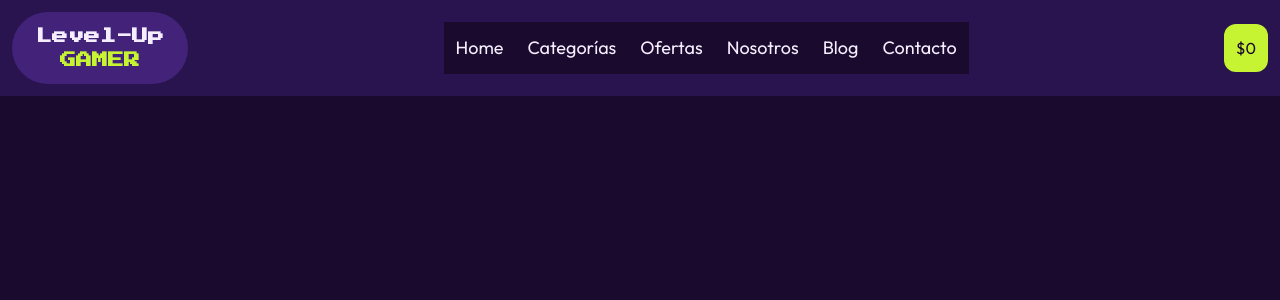
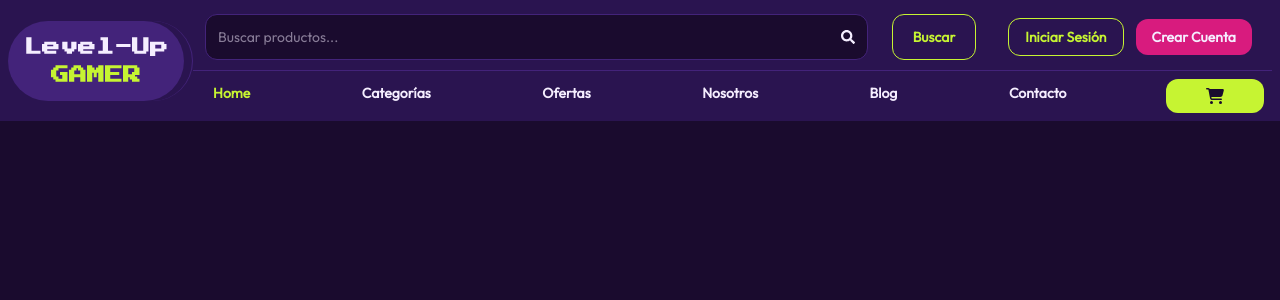
Before and after one commit to Shufflans/Tienda-Gamer-Level-Up, a React (Vite) app: page / in a window 1280 px wide. Shown: the top 300 px of the page. Built offline with nearby package versions, Linux system fonts and the light colour scheme.

Commit message:
Navbar para PC mejorado y creado

```diff
--- a/src/components/Navbar.jsx
+++ b/src/components/Navbar.jsx
@@ -3,62 +3,94 @@ import { IoCloseSharp } from "react-icons/io5";
 import { useState } from "react";
 import { Link } from "react-router-dom";
 import { FaSearch } from "react-icons/fa";
+import { FaCartShopping } from "react-icons/fa6";
 
 export function Navbar() {
 
     const [estaAbierto, setEstaAbierto] = useState(false);
 
     return(
-        <div className="bg-[#2A1450]">
-            <div className="flex flex-row justify-between p-3 items-center">
+        <div className="bg-[#2A1450] max-w-7xl mx-auto">
+            <div className="flex flex-row justify-between p-2 items-center">
                 <button onClick={() => setEstaAbierto(!estaAbierto)} className={`text-2xl transition-transform
                     ease-in-out duration-300 md:hidden ${estaAbierto ? 'rotate-90': 'rotate-0'} `}>
                     {estaAbierto ? <IoCloseSharp/> : <CiMenuBurger/>}
                 </button>
-                <h1 className=" font-bold font-press text-center bg-[#43237A] px-6 py-3 rounded-full">
-                    <span className="block text-[#F5EEFF]">Level-Up</span>
-                     <span className="text-[#C6F432]">GAMER</span>
-                </h1>
+                <div className="md:border-r border-[#43237A] pr-2 rounded-full">
+                    <h1 className="text-sm font-bold font-press text-center bg-[#43237A] px-4 py-3 rounded-full md:py-3 md:px-4 md:text-lg">
+                        <span className="block text-[#F5EEFF]">Level-Up</span>
+                        <span className="text-[#C6F432]">GAMER</span>
+                    </h1>
+                </div>
 
                 {/* ESTE ES EL NAVEGADOR PARA PC */}
-                <nav className="hidden md:flex bg-[#1A0B2E]">
-                    <Link to="/" className="text-lg text-center p-3 w-full">Home</Link>
-                    <Link to="/" className="text-lg text-center p-3 w-full">Categorías</Link>
-                    <Link to="/" className="text-lg text-center p-3 w-full">Ofertas</Link>
-                    <Link to="/" className="text-lg text-center p-3 w-full">Nosotros</Link>
-                    <Link to="/" className="text-lg text-center p-3 w-full">Blog</Link>
-                    <Link to="/" className="text-lg text-center p-3 w-full">Contacto</Link>
-                </nav>
 
-                <div className="bg-[#C6F432] text-[#1A0B2E] p-3 rounded-xl">
-                    <p>$0</p>
+                <div className=" hidden md:flex md:flex-col md:flex-1 gap-2 text-sm">
+                    <div className="flex justify-between items-center w-full border-b border-[#43237A] pb-1">
+                        <form onSubmit={(e) => e.preventDefault()} onClick={(e) => e.stopPropagation()} className="py-1.5 px-3 flex w-full gap-6 justify-between">
+                        <div className="border border-[#43237A] w-full p-3 rounded-xl flex bg-[#1A0B2E]">
+                            <input type="text" placeholder="Buscar productos..." className="outline-none w-full"/>
+                            <button>
+                                <FaSearch />
+                            </button>
+                        </div>
+                            <button className="border border-[#C6F432] text-[#C6F432] p-3 rounded-xl font-bold px-5">Buscar</button>
+                        </form>
+                        <div className="hidden md:flex md:flex-col md:items-center md:gap-4">
+                            <div className="md:flex md:flex-row md:justify-center md:items-center md:gap-3 md:px-5">
+                                <Link to="/" onClick={(e) => e.stopPropagation()} className="md:font-bold md:border md:border-[#C6F432] text-[#C6F432] text-center px-4 py-2 rounded-xl text-nowrap">Iniciar Sesión</Link>
+                                <Link to="/" onClick={(e) => e.stopPropagation()} className="bg-[#D81B7E] font-bold text-center px-4 py-2 rounded-xl text-nowrap">Crear Cuenta</Link>
+                            </div>
+                        </div>
+                    </div>
+                    <nav className="hidden md:flex md:justify-start md:items-center mx-2">
+                        <div className="flex font-bold justify-between w-full">
+                            <Link to="/" className="text-sm text-center py-1 px-3 text-[#C6F432]">Home</Link>
+                            <Link to="/" className="text-sm text-center py-1 px-3">Categorías</Link>
+                            <Link to="/" className="text-sm text-center py-1 px-3">Ofertas</Link>
+                            <Link to="/" className="text-sm text-center py-1 px-3">Nosotros</Link>
+                            <Link to="/" className="text-sm text-center py-1 px-3">Blog</Link>
+                            <Link to="/" className="text-sm text-center py-1 px-3">Contacto</Link>
+                            <div className="bg-[#C6F432] text-[#1A0B2E] rounded-xl flex items-center justify-center py-2 px-10 text-lg">
+                                <FaCartShopping/>
+                            </div>
+                        </div>
+                    </nav>
                 </div>
+
+
+
+
+                <div className="bg-[#C6F432] text-[#1A0B2E] p-3 rounded-xl md:hidden">
+                        <p>$0</p>
+                    </div>
+
             </div>
 
             {/* ESTE ES EL NAVEGADOR PARA CELULAR */}
-            <nav onClick={() => setEstaAbierto(false)} className={`${estaAbierto ? 'opacity-100 visible' : 'pointer-events-none opacity-0 invisible'} fixed top-24 left-0 right-0 z-50 flex flex-col bg-[#1A0B2E] overflow-y-auto transition-all duration-300 ease-in-out gap-4 bottom-0`}>
-                <form onSubmit={(e) => e.preventDefault()} onClick={(e) => e.stopPropagation()} className="p-4 flex w-full gap-6 justify-between">
-                    <div className="border border-[#43237A] w-fit p-3 rounded-xl flex">
-                        <input type="text" placeholder="Buscar productos..." className="outline-none w-full"/>
+            <nav onClick={() => setEstaAbierto(false)} className={`${estaAbierto ? 'opacity-100 visible' : 'pointer-events-none opacity-0 invisible'} fixed top-24 left-0 right-0 z-50 flex flex-col bg-[#1A0B2E] overflow-y-auto transition-all duration-300 ease-in-out gap-2 bottom-0`}>
+                <form onSubmit={(e) => e.preventDefault()} onClick={(e) => e.stopPropagation()} className="p-3 flex w-full gap-3 justify-between">
+                    <div className="border border-[#43237A] w-full p-2 rounded-xl flex">
+                        <input type="text" placeholder="Buscar productos..." className="outline-none w-full text-sm"/>
                         <button>
                             <FaSearch />
                         </button>
                     </div>
-                    <button className="border border-[#C6F432] text-[#C6F432] p-3 rounded-xl font-bold px-5">Buscar</button>
+                    <button className="border border-[#C6F432] text-[#C6F432] p-2 rounded-xl font-bold px-4 text-sm">Buscar</button>
                 </form>
-                <Link to="/" onClick={(e) => e.stopPropagation()} className="font-bold text-xl text-start ml-5 py-3.5 text-[#C6F432] border-b-2 border-[#43237A]">Home</Link>
-                <Link to="/" onClick={(e) => e.stopPropagation()} className="font-bold text-xl text-start ml-5 border-b-2 border-[#43237A] py-3.5 w-full">Categorías</Link>
-                <Link to="/" onClick={(e) => e.stopPropagation()} className="font-bold text-xl text-start ml-5 border-b-2 border-[#43237A] py-3.5 w-full">Ofertas</Link>
-                <Link to="/" onClick={(e) => e.stopPropagation()} className="font-bold text-xl text-start ml-5 border-b-2 border-[#43237A] py-3.5 w-full">Nosotros</Link>
+                <Link to="/" onClick={(e) => e.stopPropagation()} className="font-bold text-base text-start ml-5 py-2 text-[#C6F432] border-b-2 border-[#43237A]">Home</Link>
+                <Link to="/" onClick={(e) => e.stopPropagation()} className="font-bold text-base text-start ml-5 border-b-2 border-[#43237A] py-2 w-full">Categorías</Link>
+                <Link to="/" onClick={(e) => e.stopPropagation()} className="font-bold text-base text-start ml-5 border-b-2 border-[#43237A] py-2 w-full">Ofertas</Link>
+                <Link to="/" onClick={(e) => e.stopPropagation()} className="font-bold text-base text-start ml-5 border-b-2 border-[#43237A] py-2 w-full">Nosotros</Link>
 
-                {/* <Link to="/" onClick={(e) => e.stopPropagation()} className="font-bold text-xl text-start ml-5 border-b-2 border-[#43237A] py-3.5 w-full">Blog</Link> */}
+                {/* <Link to="/" onClick={(e) => e.stopPropagation()} className="font-bold text-base text-start ml-5 border-b-2 border-[#43237A] py-2 w-full">Blog</Link> */}
 
-                <Link to="/" onClick={(e) => e.stopPropagation()} className="font-bold text-xl text-start ml-5 border-b-2 border-[#43237A] py-3.5 w-full">Contacto</Link>
+                <Link to="/" onClick={(e) => e.stopPropagation()} className="font-bold text-base text-start ml-5 border-b-2 border-[#43237A] py-2 w-full">Contacto</Link>
 
-                <div className="flex flex-col justify-center items-center gap-3 px-5">
-                    <Link to="/" onClick={(e) => e.stopPropagation()} className="font-bold border border-[#C6F432] text-[#C6F432] w-full text-center py-4 rounded-xl">Iniciar Sesión</Link>
-                    <Link to="/" onClick={(e) => e.stopPropagation()} className="bg-[#D81B7E] font-bold w-full text-center py-4 rounded-xl">Crear Cuenta</Link>
-                    <span className="text-[#BCA8E0] pb-4">Crea una cuenta para comprar más rápido.</span>
+                <div className="flex flex-col justify-center items-center gap-2 px-5">
+                    <Link to="/" onClick={(e) => e.stopPropagation()} className="font-bold border border-[#C6F432] text-[#C6F432] w-full text-center py-2.5 rounded-xl text-sm">Iniciar Sesión</Link>
+                    <Link to="/" onClick={(e) => e.stopPropagation()} className="bg-[#D81B7E] font-bold w-full text-center py-2.5 rounded-xl text-sm">Crear Cuenta</Link>
+                    <span className="text-[#BCA8E0] pb-3 text-xs">Crea una cuenta para comprar más rápido.</span>
                 </div>
             </nav>
         </div>
```
